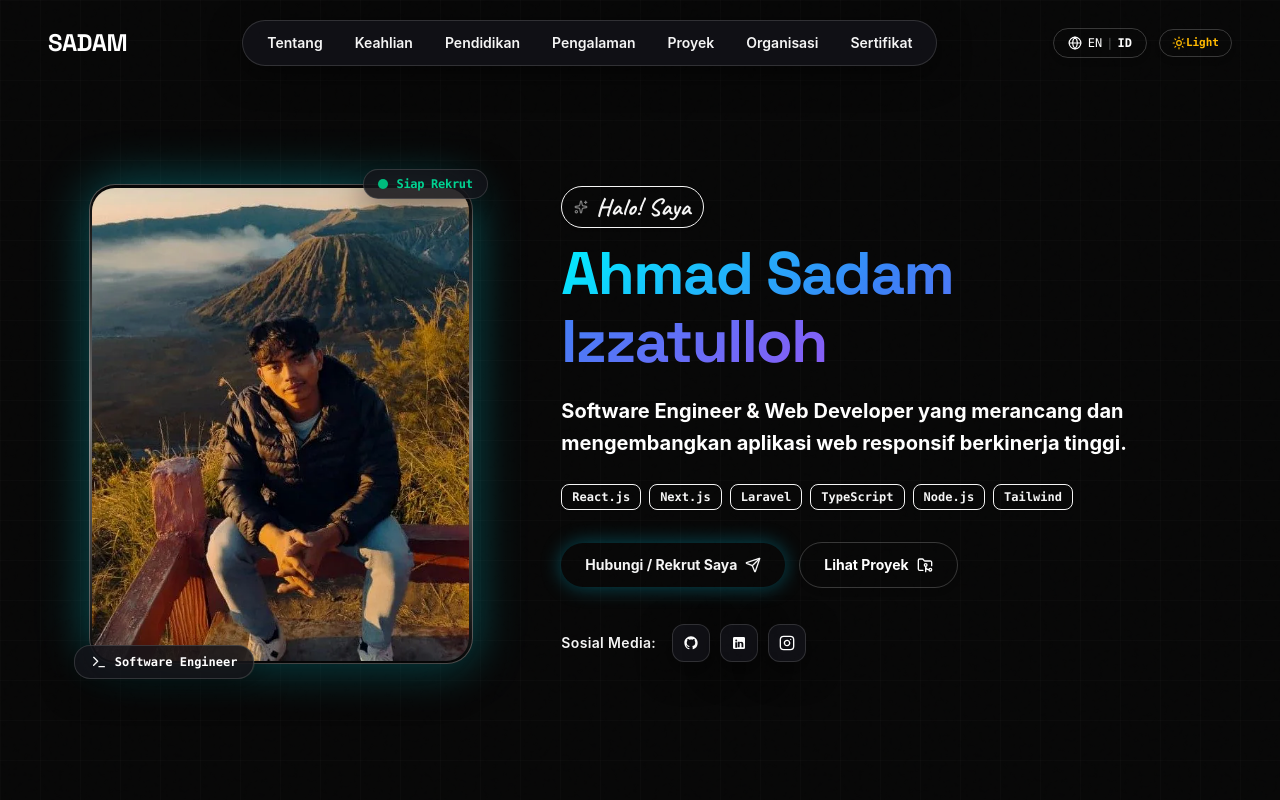
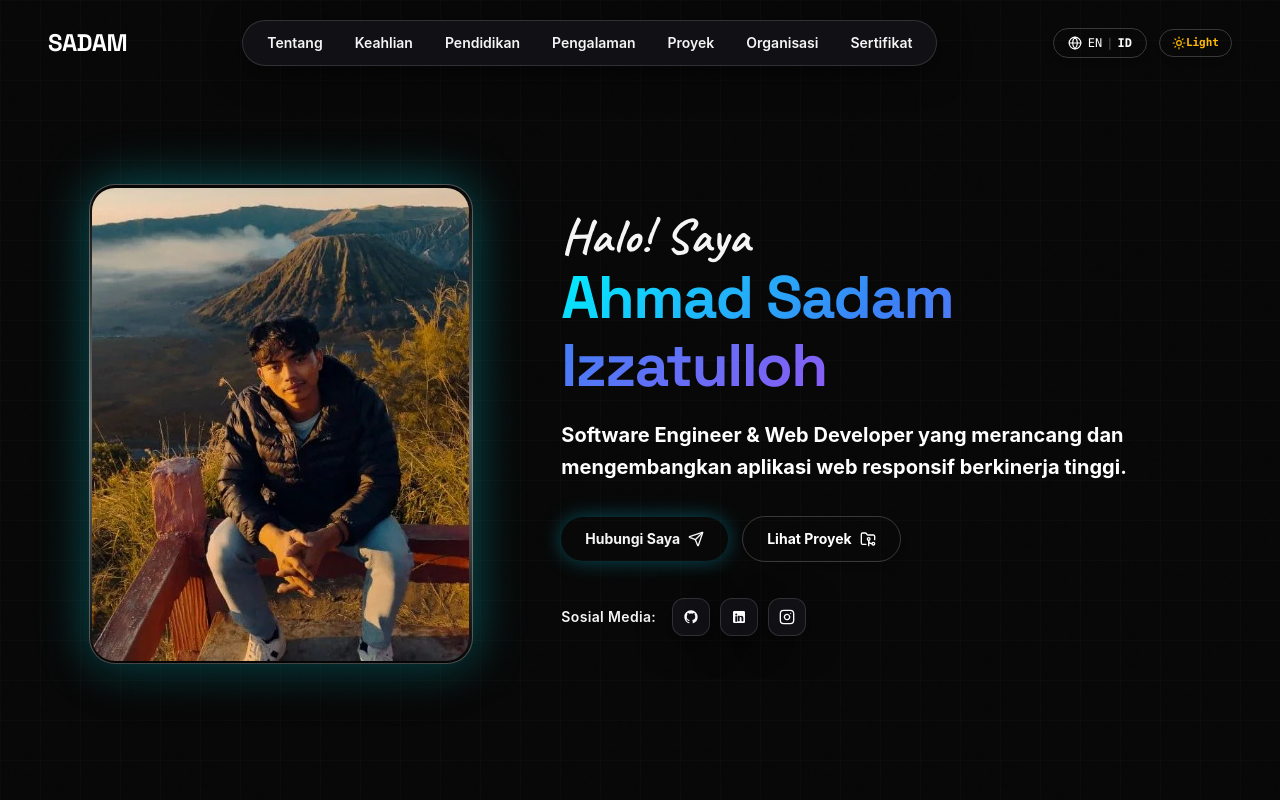
Before and after one commit to Sadam-142/myresume, a React (Vite) app: page / in a window 1280 px wide. Shown: the top 800 px of the page. Built offline with nearby package versions, Linux system fonts and the light colour scheme.

Commit message:
style: remove Siap Rekrut badge, plain Halo Saya greeting, remove tech badges, update CTA button to Hubungi Saya

```diff
--- a/src/components/Hero.tsx
+++ b/src/components/Hero.tsx
@@ -1,6 +1,6 @@
 import React from 'react';
 import { motion } from 'framer-motion';
-import { Send, FolderGit2, Sparkles, Terminal } from 'lucide-react';
+import { Send, FolderGit2 } from 'lucide-react';
 import { personalInfo, socialLinks } from '../data/portfolioData';
 import type { Language } from '../data/portfolioData';
 import { IconGithub, IconLinkedin, IconInstagram } from './Icons';
@@ -17,8 +17,6 @@ export const Hero: React.FC<HeroProps> = ({
   onMouseLeaveButton,
 }) => {
   const currentInfo = personalInfo[lang];
-
-  const techBadges = ['React.js', 'Next.js', 'Laravel', 'TypeScript', 'Node.js', 'Tailwind'];
 
   return (
     <section id="hero" className="relative min-h-[auto] lg:min-h-screen pt-24 sm:pt-36 pb-12 sm:pb-24 flex items-center overflow-hidden">
@@ -60,29 +58,6 @@ export const Hero: React.FC<HeroProps> = ({
               {/* Gradient Overlay Light Sweeps */}
               <div className="absolute inset-0 bg-gradient-to-t from-bgDark/80 via-transparent to-transparent pointer-events-none" />
             </div>
-
-            {/* Top Right Floating Status Tag: Available for Hire */}
-            <div className="absolute -top-3 -right-2 sm:-top-4 sm:-right-4 z-20">
-              <div className="glass-card px-2.5 py-1 sm:px-3.5 sm:py-1.5 rounded-full border-emerald-500/40 bg-surfaceDark/95 backdrop-blur-md flex items-center gap-2 shadow-xl border">
-                <span className="relative flex h-2.5 w-2.5">
-                  <span className="animate-ping absolute inline-flex h-full w-full rounded-full bg-emerald-400 opacity-75" />
-                  <span className="relative inline-flex rounded-full h-2.5 w-2.5 bg-emerald-500" />
-                </span>
-                <span className="text-[10px] sm:text-xs font-bold text-emerald-400 font-mono tracking-tight">
-                  {lang === 'EN' ? 'Open to Work' : 'Siap Rekrut'}
-                </span>
-              </div>
-            </div>
-
-            {/* Bottom Left Floating Tech Tag */}
-            <div className="absolute -bottom-3 -left-2 sm:-bottom-4 sm:-left-4 z-20">
-              <div className="glass-card px-3 py-1.5 sm:px-4 sm:py-2 rounded-2xl border-accentCyan/40 bg-surfaceDark/95 backdrop-blur-md flex items-center gap-2 shadow-xl border">
-                <Terminal className="w-3.5 h-3.5 sm:w-4 sm:h-4 text-accentCyan shrink-0" />
-                <span className="text-[10px] sm:text-xs font-bold text-white font-mono">
-                  Software Engineer
-                </span>
-              </div>
-            </div>
           </div>
         </motion.div>
 
@@ -93,13 +68,10 @@ export const Hero: React.FC<HeroProps> = ({
           transition={{ duration: 0.8, delay: 0.2, ease: 'easeOut' }}
           className="w-full lg:col-span-7 flex flex-col items-center lg:items-start text-center lg:text-left z-10"
         >
-          {/* Greeting Tag with Sparkles */}
-          <div className="inline-flex items-center gap-2 px-3 py-1 rounded-full bg-accentCyan/10 border border-accentCyan/30 mb-3 shadow-sm">
-            <Sparkles className="w-3.5 h-3.5 text-accentCyan animate-pulse" />
-            <span className="font-handwriting text-accentCyan text-xl sm:text-2xl font-bold tracking-wide">
-              {currentInfo.greeting}
-            </span>
-          </div>
+          {/* Plain Handwriting Greeting */}
+          <span className="font-handwriting text-accentCyan text-2xl sm:text-4xl lg:text-5xl font-bold tracking-wide block mb-1">
+            {currentInfo.greeting}
+          </span>
 
           {/* Full Name in Ultra-Modern Font */}
           <h1 className="text-3xl sm:text-5xl lg:text-6xl font-black font-brand-logo tracking-tight leading-[1.12] mb-3 sm:mb-5">
@@ -109,21 +81,9 @@ export const Hero: React.FC<HeroProps> = ({
           </h1>
 
           {/* Role Description */}
-          <p className="text-sm sm:text-lg lg:text-xl font-medium text-secondaryText leading-relaxed mb-5 sm:mb-6 max-w-2xl text-center lg:text-left">
+          <p className="text-sm sm:text-lg lg:text-xl font-medium text-secondaryText leading-relaxed mb-6 sm:mb-8 max-w-2xl text-center lg:text-left">
             <span className="text-white font-bold">{currentInfo.heroDescription}</span>
           </p>
-
-          {/* Tech Stack Badges Row */}
-          <div className="flex flex-wrap items-center justify-center lg:justify-start gap-1.5 sm:gap-2 mb-6 sm:mb-8">
-            {techBadges.map((badge) => (
-              <span
-                key={badge}
-                className="px-2.5 py-1 rounded-lg text-[11px] sm:text-xs font-mono font-semibold text-accentElectric bg-surfaceDark/90 border border-accentCyan/25 shadow-xs"
-              >
-                {badge}
-              </span>
-            ))}
-          </div>
 
           {/* Primary Action Buttons */}
           <div className="flex flex-wrap items-center justify-center lg:justify-start gap-3.5 w-full sm:w-auto mb-6 sm:mb-8">
@@ -133,7 +93,7 @@ export const Hero: React.FC<HeroProps> = ({
               onMouseLeave={onMouseLeaveButton}
               className="group inline-flex items-center justify-center gap-2 px-6 py-3 rounded-full font-bold text-xs sm:text-sm text-bgDark bg-accentCyan hover:bg-accentElectric transition-all duration-300 shadow-[0_0_20px_rgba(6,182,212,0.4)] hover:shadow-[0_0_30px_rgba(0,240,255,0.6)] text-center cursor-pointer"
             >
-              <span>{lang === 'EN' ? 'Recruit / Contact Me' : 'Hubungi / Rekrut Saya'}</span>
+              <span>{lang === 'EN' ? 'Contact Me' : 'Hubungi Saya'}</span>
               <Send className="w-4 h-4 group-hover:translate-x-0.5 group-hover:-translate-y-0.5 transition-transform shrink-0" />
             </a>
 
```
